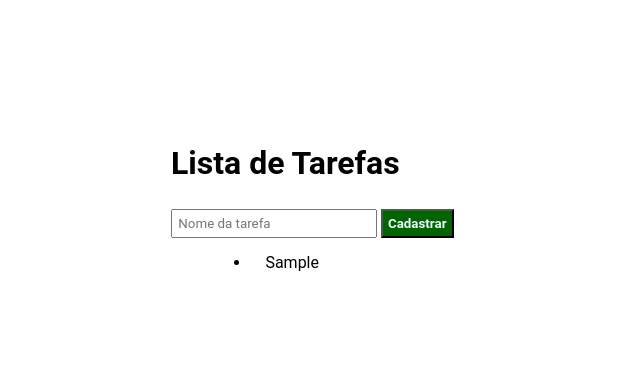
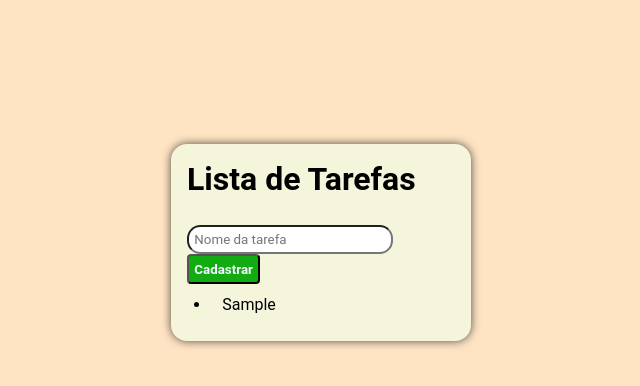
Before and after one commit to Valter34654376/Curso, a plain HTML site: page index.html in a window 1280 px wide. Both pictures are taken after typing "Sample" into the empty fields and a click on the button "Cadastrar". Shown: the whole page, without its empty margins (389-1029 px from the left). Drawn offline with nearby package versions, Linux system fonts and the light colour scheme.

Commit message:
Melhorado

```diff
--- a/index.css
+++ b/index.css
@@ -5,34 +5,45 @@
     font-family: 'Roboto', sans-serif;
 }
 
+body{
+    background-color: bisque;
+}
+
+
 
 .conteiner{
+    background-color: beige;
     margin-top: 9em;
     margin-left: 35em;
+    box-shadow: 0 0 10px rgba(0, 0, 0, 0.685);
+    max-width: 300px;
+    width: 100%;
+    padding: 1em;
+    border-radius: 1em;
 }
 
 .conteiner input {
     margin-top: 2em;
     padding: 0.4em;
-
+    border-radius: 1em;
 }
 
-.conteiner ul li{
-    margin-left: 5em;
-    padding: 0.9em;
-
+li{
+    padding: 0.7em;
+    margin-left: 1.5em;
 }
 
 
 button{
     padding: 0.4em;
     font-weight: bold;
-    background-color: darkgreen;
+    background-color: rgb(18, 172, 18);
     color: aliceblue;
+    border-radius: 0.3em;
 }
 
 button:hover  {
- background-color: darkolivegreen;
+ background-color: rgb(172, 199, 21);
 }
 
 
--- a/index.html
+++ b/index.html
@@ -7,8 +7,8 @@
     <link rel="stylesheet" href="./index.css">
 </head>
 <body>
+    <div class="conteiner">
     <form>
-    <div class="conteiner">
      <h1>Lista de Tarefas</h1>
     <input  type="text" id="Nova-Tarefa" required placeholder="Nome da tarefa">
     <button type="submit">Cadastrar</button>
```
